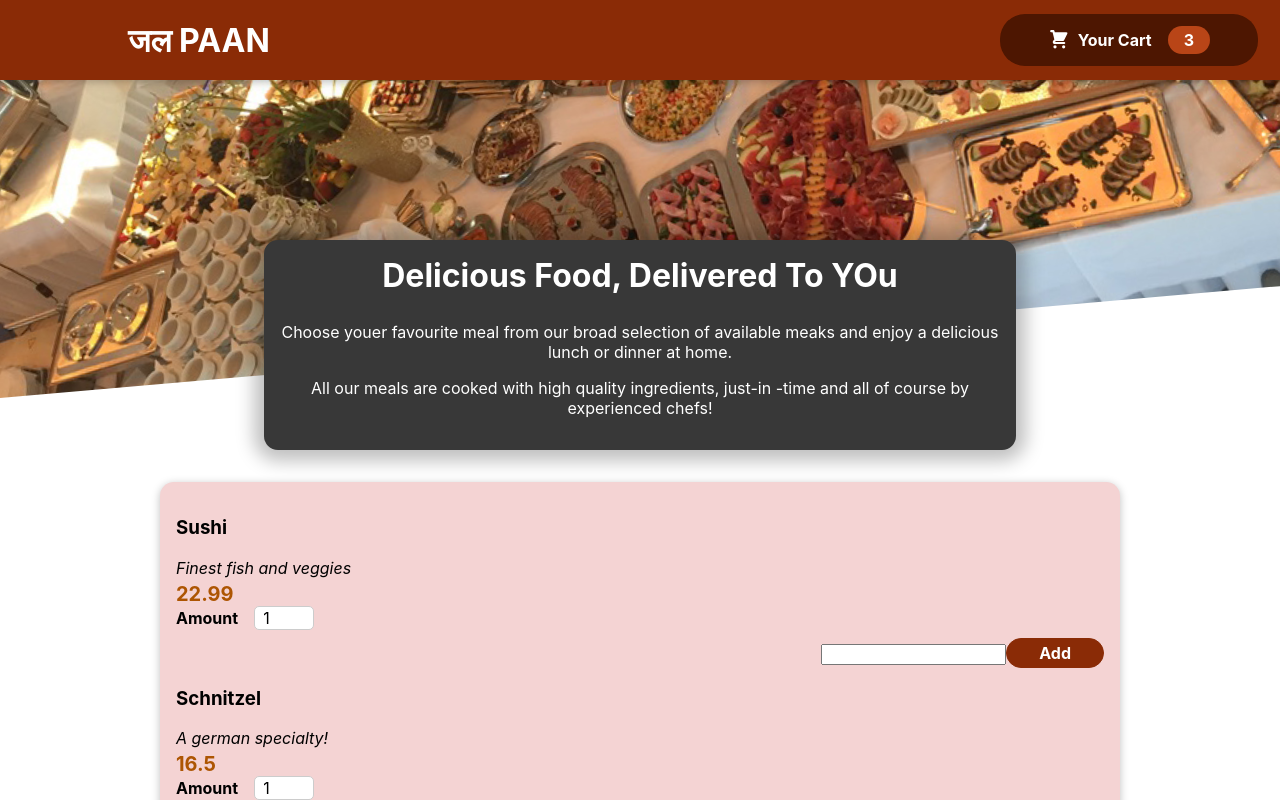
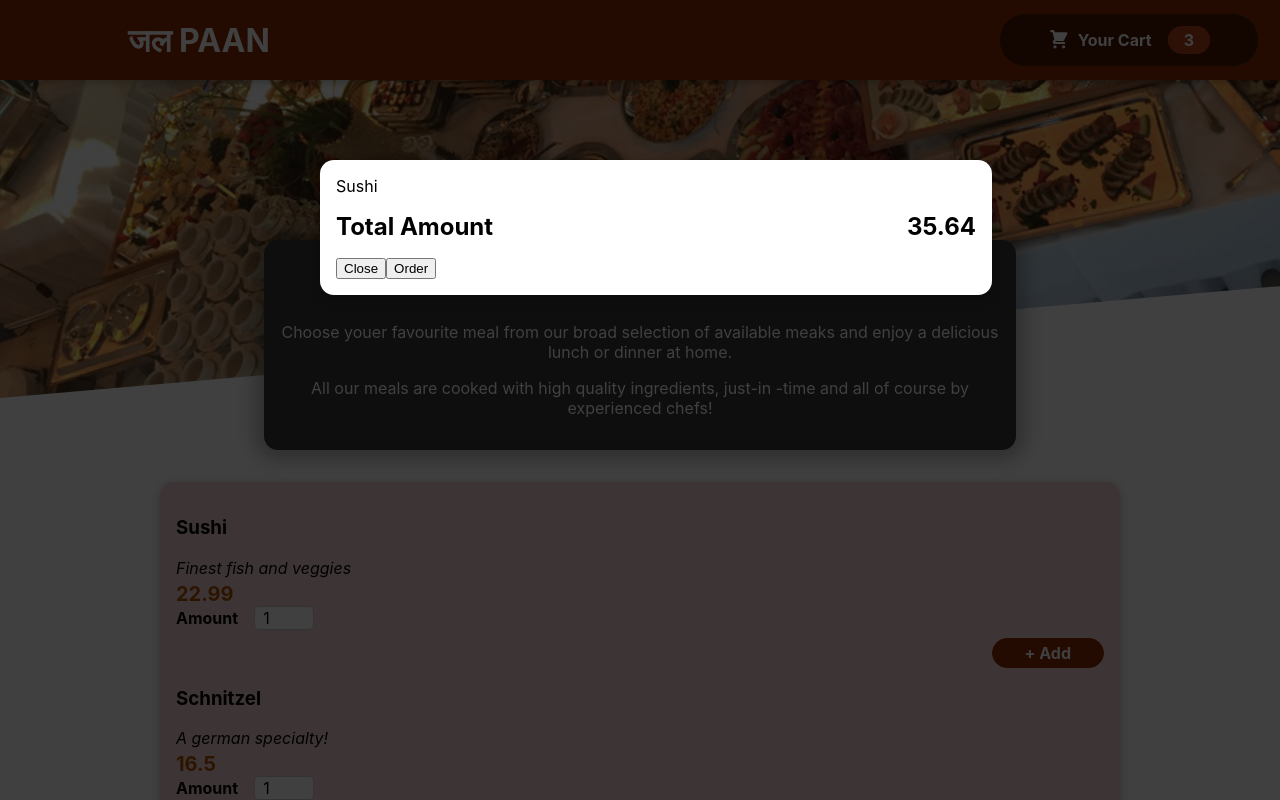
Before and after one commit to vishal25061997/JalPaan.git.io, a React (Create React App) app: page / in a window 1280 px wide. Shown: the top 800 px of the page. Built offline with nearby package versions, Linux system fonts and the light colour scheme.

Commit message:
adding form

```diff
--- a/public/index.html
+++ b/public/index.html
@@ -28,6 +28,7 @@
   </head>
   <body>
     <noscript>You need to enable JavaScript to run this app.</noscript>
+    <div id = "overlays"></div>
     <div id="root"></div>
     <!--
       This HTML file is a template.
--- a/src/App.js
+++ b/src/App.js
@@ -2,11 +2,12 @@
 import {Fragment} from 'react';
 import Header from './components/Layout/Header';
 import Meals from './components/Meals/Meals';
-
+import Cart from "./components/Cart/Cart";
 
 function App() {
   return (
     <Fragment>
+      <Cart/>
   <Header/>
   <main>
 <Meals/>
--- /dev/null
+++ b/src/components/Cart/Cart.js
@@ -0,0 +1,22 @@
+import Modal from '../UI/Modal';
+import classes from "./Cart.module.css"
+
+const Cart = (props)=>{
+    const cartitems = <ul className={classes['cart-items']}>{[{ id: 'c1', name: 'Sushi', amount: 2, price:12.99},]
+.map((item) => <li>{item.name}</li>)}</ul>
+
+return (
+<Modal>
+{cartitems}
+    <div className={classes.total}>
+      <span>Total Amount</span>
+      <span>35.64</span>
+    </div>
+    <div className={classes.action}>
+        <button className={classes["button--alt"]}>Close</button>
+        <button className={classes.button}>Order</button>
+    </div>
+</Modal>
+)
+}
+export default Cart;
--- /dev/null
+++ b/src/components/Cart/Cart.module.css
@@ -0,0 +1,46 @@
+.cart-items {
+    list-style: none;
+    margin: 0;
+    padding: 0;
+    max-height: 20rem;
+    overflow: auto;
+  }
+
+  .total {
+    display: flex;
+    justify-content: space-between;
+    align-items: center;
+    font-weight: bold;
+    font-size: 1.5rem;
+    margin: 1rem 0;
+  }
+
+  .actions {
+    text-align: right;
+  }
+
+  .actions button {
+    font: inherit;
+    cursor: pointer;
+    background-color: transparent;
+    border: 1px solid #8a2b06;
+    padding: 0.5rem 2rem;
+    border-radius: 25px;
+    margin-left: 1rem;
+  }
+
+  .actions button:hover,
+  .actions button:active {
+    background-color: #5a1a01;
+    border-color: #5a1a01;
+    color: white;
+  }
+
+  .actions .button--alt {
+    color: #8a2b06;
+  }
+
+  .actions .button {
+    background-color: #8a2b06;
+    color: white;
+  }
--- a/src/components/Meals/MealItem/MealItem.js
+++ b/src/components/Meals/MealItem/MealItem.js
@@ -1,6 +1,5 @@
-import classes from './MealItem.module.css'
 import MealItemForm from './MealItemForm';
-
+import classes from "./MealItem.module.css";
 const MealItem = props =>{
 const price = `$${props.price.toFixed(2)}`;
 
--- a/src/components/Meals/MealItem/MealItemForm.js
+++ b/src/components/Meals/MealItem/MealItemForm.js
@@ -2,7 +2,8 @@
 import classes from "./MealItemForm.module.css"
 
 const MealItemForm=props=>{
-return <form className={classes.form}>
+return (
+<form className={classes.form}>
    <Input label="Amount" input={{
      id: 'amount',
      type:'amount',
@@ -11,9 +12,9 @@
      step:'1',
      defaultValue:'1'
    }}/>
-   <input/>
-   <button>Add</button>
+   <button>+ Add</button>
 </form>
+)
 }
 
 export default MealItemForm;
--- a/src/components/UI/Input.js
+++ b/src/components/UI/Input.js
@@ -1,10 +1,12 @@
 import classes from "./Input.module.css"
 
 const Input = props =>{
-return <div  className ={classes.input}>
+return (
+<div className ={classes.input}>
 <label htmlFor={props.input.id}>{props.label}</label>
 <input {...props.input}/>
 
 </div>
-}
+);
+};
 export default Input;
--- /dev/null
+++ b/src/components/UI/Modal.js
@@ -0,0 +1,25 @@
+import { Fragment } from "react";
+import  ReactDOM  from "react-dom";
+import classes from "./Modal.module.css";
+
+const Backdrop = props =>{
+    return <div className={classes.backdrop}></div>
+}
+const ModalOverlay = props =>{
+    return ( <div className={classes.modal}>
+        <div className={classes.content}>{props.children}</div>
+    </div>
+    )
+}
+const portalElement = document.getElementById('overlays');
+
+const Modal = (props) =>{
+return (
+<Fragment>
+    {ReactDOM.createPortal(<Backdrop/>, portalElement)}
+    {ReactDOM.createPortal(<ModalOverlay>{props.children}</ModalOverlay>,portalElement)}
+</Fragment>
+)
+}
+
+export default Modal;
--- /dev/null
+++ b/src/components/UI/Modal.module.css
@@ -0,0 +1,40 @@
+.backdrop {
+    position: fixed;
+    top: 0;
+    left: 0;
+    width: 100%;
+    height: 100vh;
+    z-index: 20;
+    background-color: rgba(0, 0, 0, 0.75);
+  }
+
+  .modal {
+    position: fixed;
+    top: 20vh;
+    left: 5%;
+    width: 90%;
+    background-color: white;
+    padding: 1rem;
+    border-radius: 14px;
+    box-shadow: 0 2px 8px rgba(0, 0, 0, 0.25);
+    z-index: 30;
+    animation: slide-down 300ms ease-out forwards;
+  }
+
+  @media (min-width: 768px) {
+    .modal {
+      width: 40rem;
+      left: calc(50% - 20rem);
+    }
+  }
+
+  @keyframes slide-down {
+    from {
+      opacity: 0;
+      transform: translateY(-3rem);
+    }
+    to {
+      opacity: 1;
+      transform: translateY(0);
+    }
+  }
```
